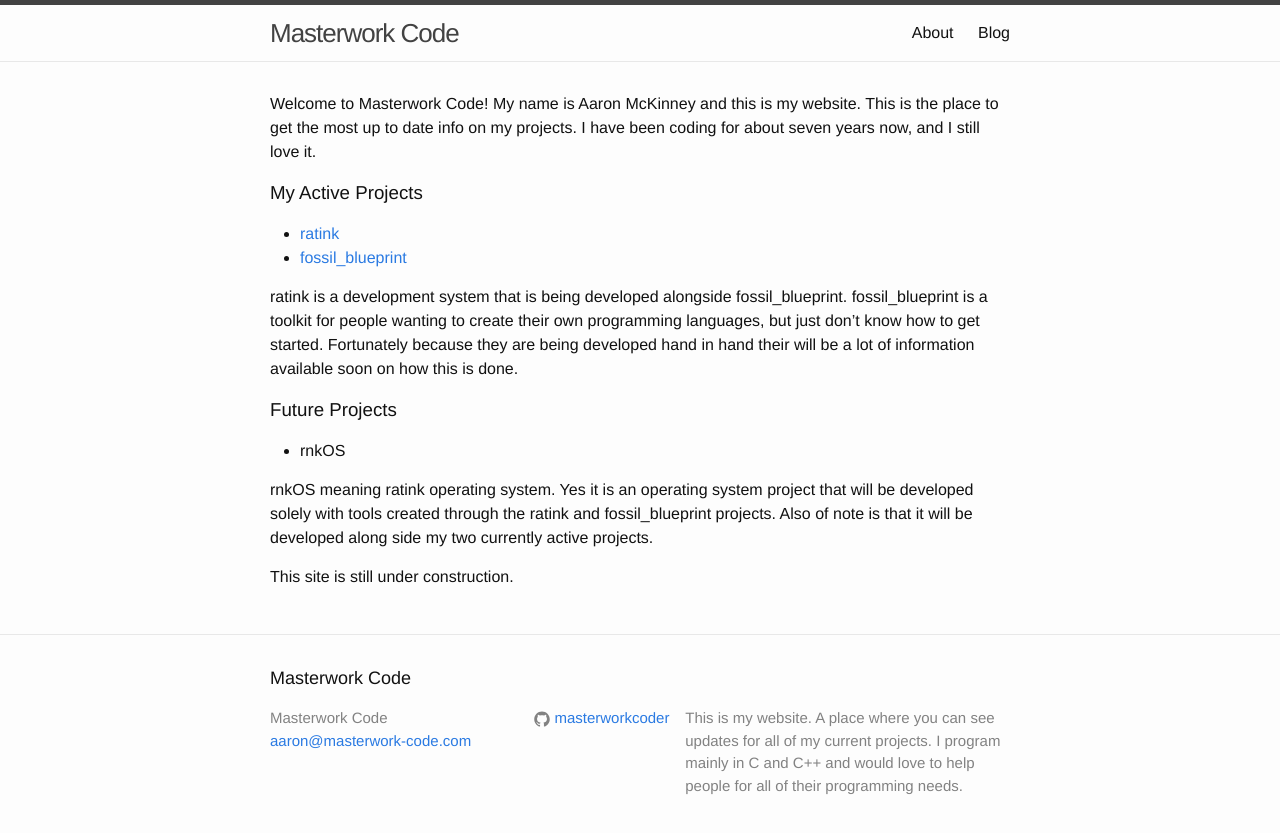
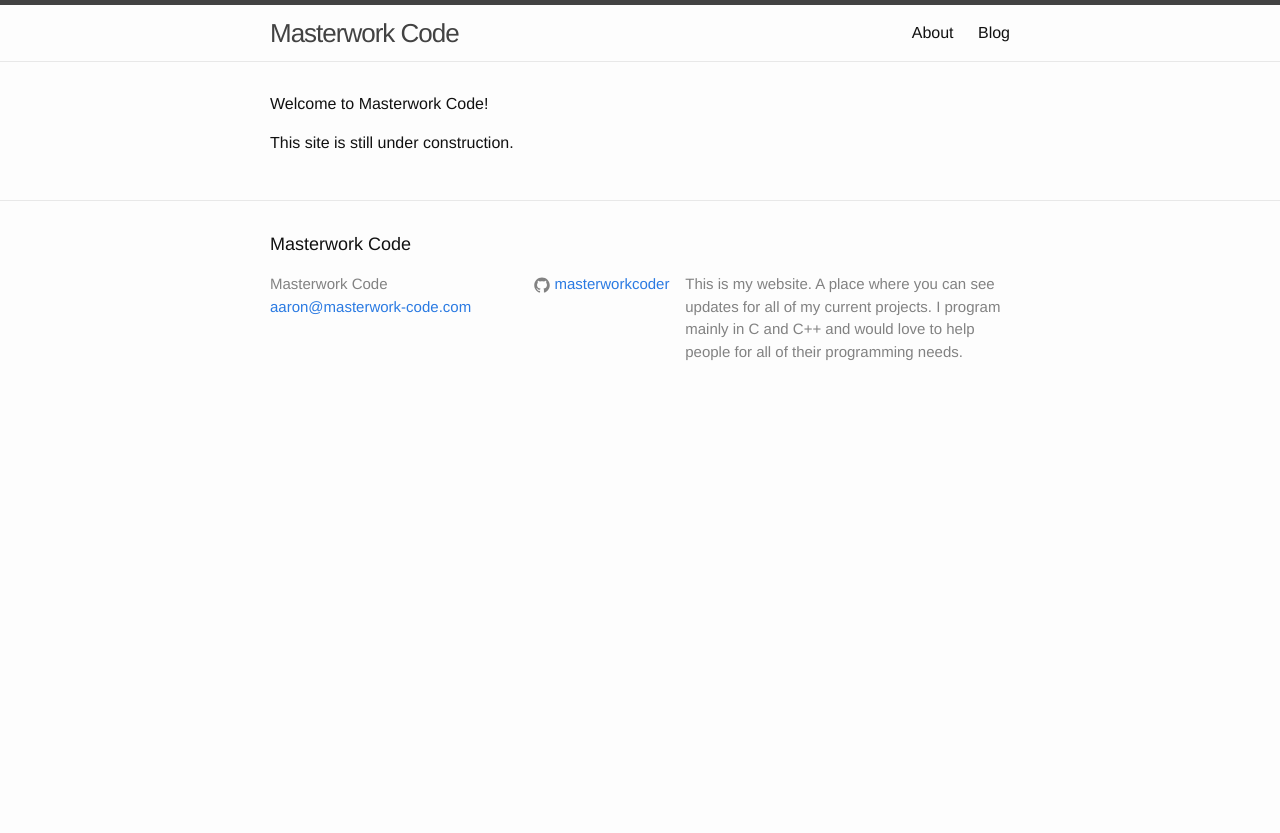
Before and after one commit to masterworkcoder/masterworkcoder.github.io, a Jekyll site: the page built from index.md, in a window 1280 px wide. Shown: the top 833 px of the page. Built offline with Jekyll 4.4.1, drawn with Linux system fonts in a browser that asks for light colours.

Commit message:
Update index.md

```diff
--- a/index.md
+++ b/index.md
@@ -2,24 +2,6 @@
 layout: default
 ---
 
-Welcome to Masterwork Code! My name is Aaron McKinney and this is my website.
-This is the place to get the most up to date info on my projects. I have been
-coding for about seven years now, and I still love it.
-
-### My Active Projects
-* [ratink](http://masterwork-code.com/ratink)
-* [fossil_blueprint](http://github.com/mckinneyaa/fossil_blueprint)
-
-ratink is a development system that is being developed alongside fossil_blueprint. fossil_blueprint is a toolkit
-for people wanting to create their own programming languages, but just don't know how to get started. Fortunately
-because they are being developed hand in hand their will be a lot of information available soon on how this is done.
-
-### Future Projects
-* rnkOS
-
-rnkOS meaning ratink operating system. Yes it is an operating system project that will be developed solely with tools created
-through the ratink and fossil_blueprint projects. Also of note is that it will be developed along side my two currently active
-projects.
-
+Welcome to Masterwork Code!
 
 This site is still under construction.
```
